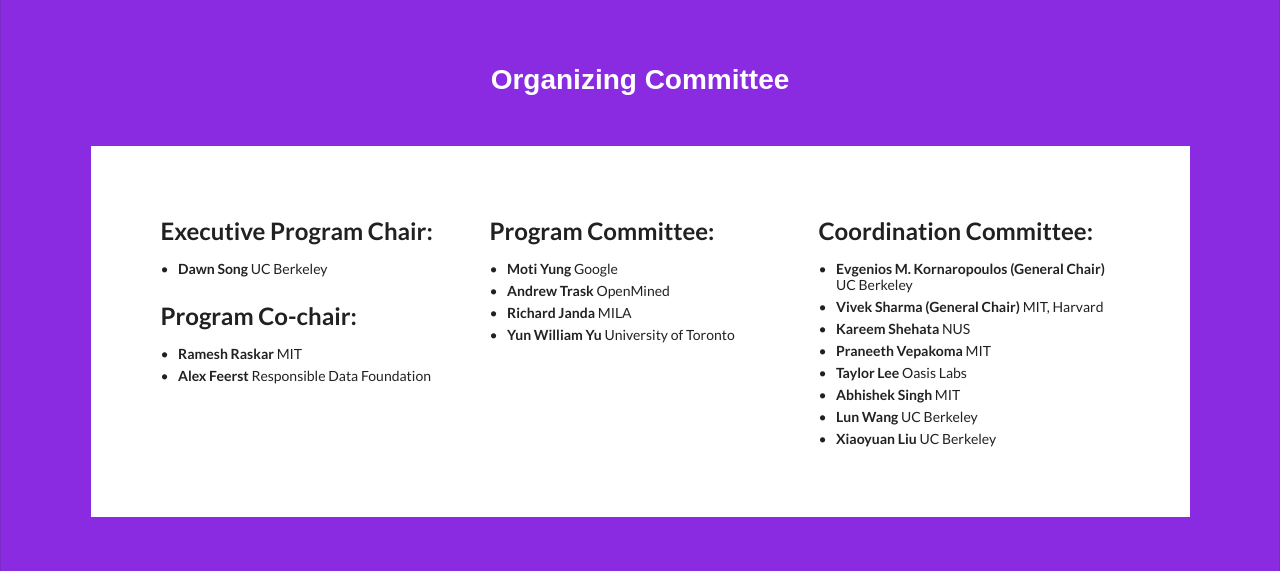
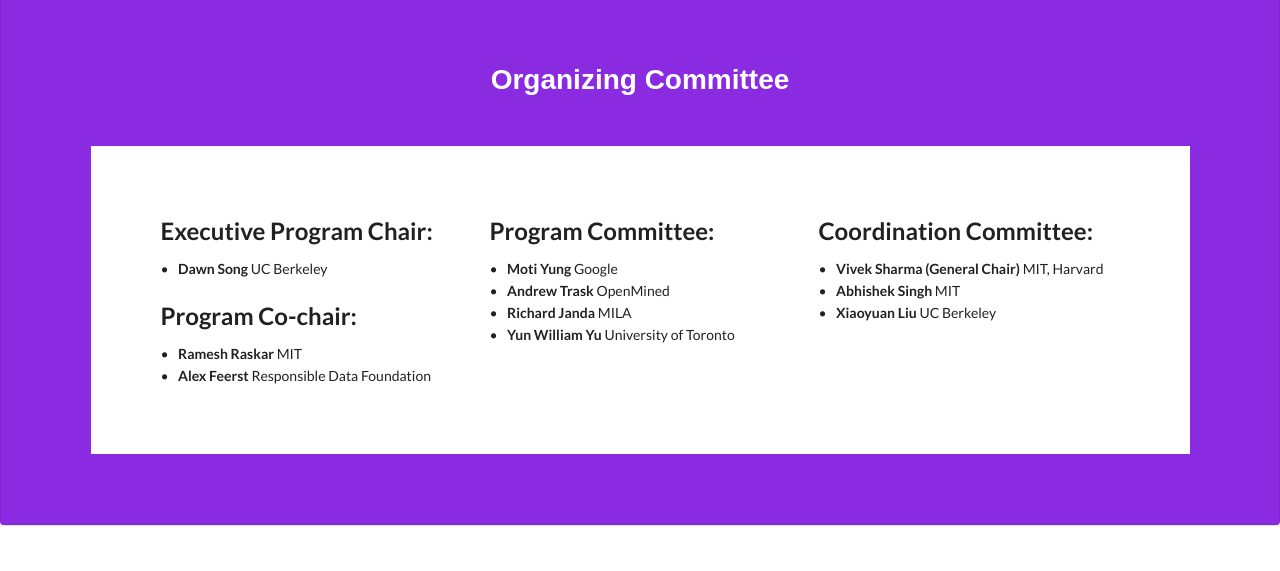
Before and after one commit to responsible-data-summit/events, a Jekyll site: the page built from trust.html, in a window 1280 px wide and 900 px high, scrolled down 7912 px, cut to the strip 0-571 px from the top of the window. Built offline with Jekyll 4.4.1, drawn with Linux system fonts in a browser that asks for light colours; some web fonts are replaced; comment, search, counter and statistics services are not loaded.

Commit message:
Update committee_coorcom.yml

```diff
--- a/_data/committee_coorcom.yml
+++ b/_data/committee_coorcom.yml
@@ -1,16 +1,7 @@
-- name: Evgenios M. Kornaropoulos (General Chair)
-  aff: UC Berkeley
+
 - name: Vivek Sharma (General Chair)
   aff: MIT, Harvard
-- name: Kareem Shehata
-  aff: NUS
-- name: Praneeth Vepakoma
-  aff: MIT
-- name: Taylor Lee
-  aff: Oasis Labs
 - name: Abhishek Singh
   aff: MIT
-- name: Lun Wang
-  aff: UC Berkeley
 - name: Xiaoyuan Liu
   aff: UC Berkeley
```
